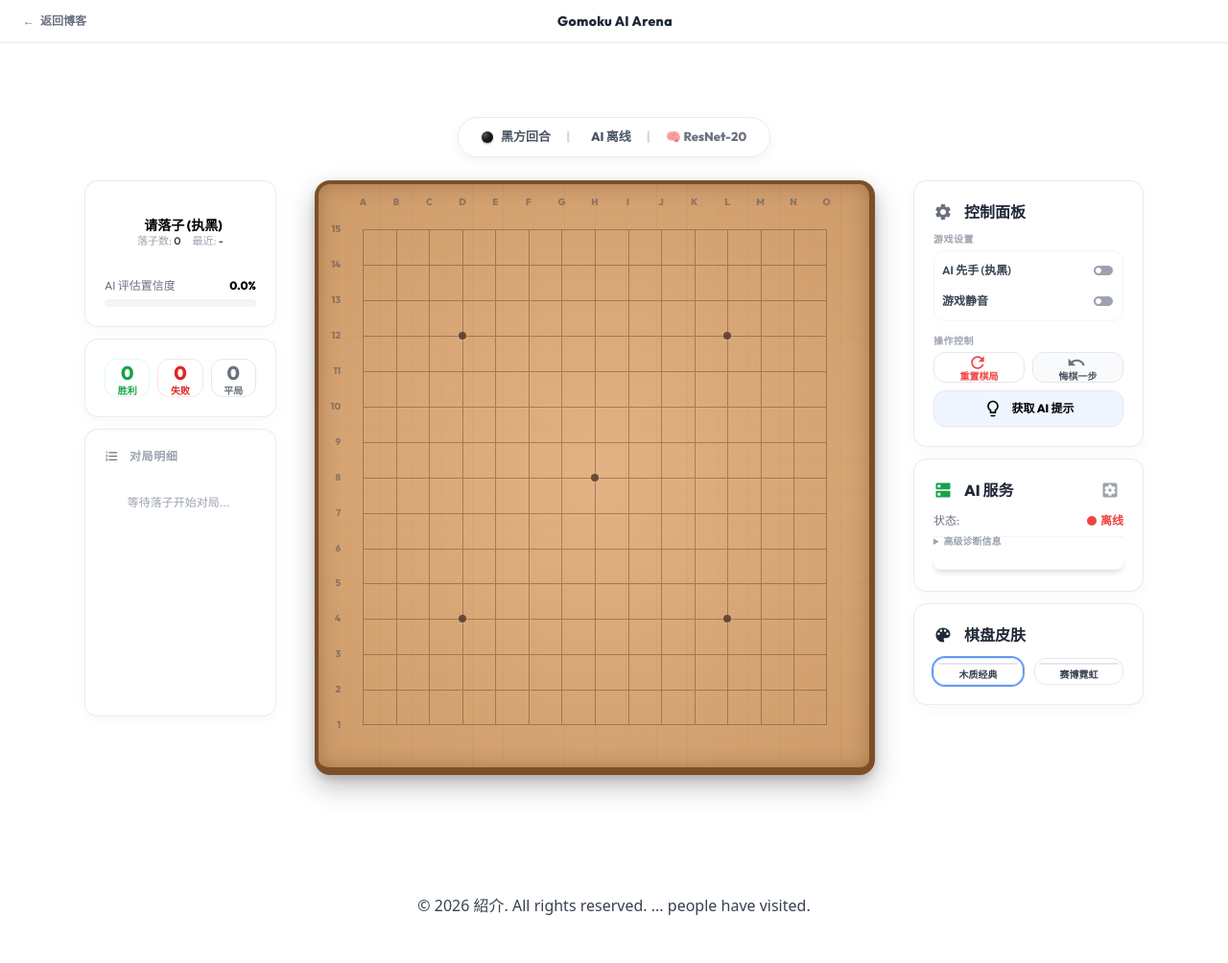
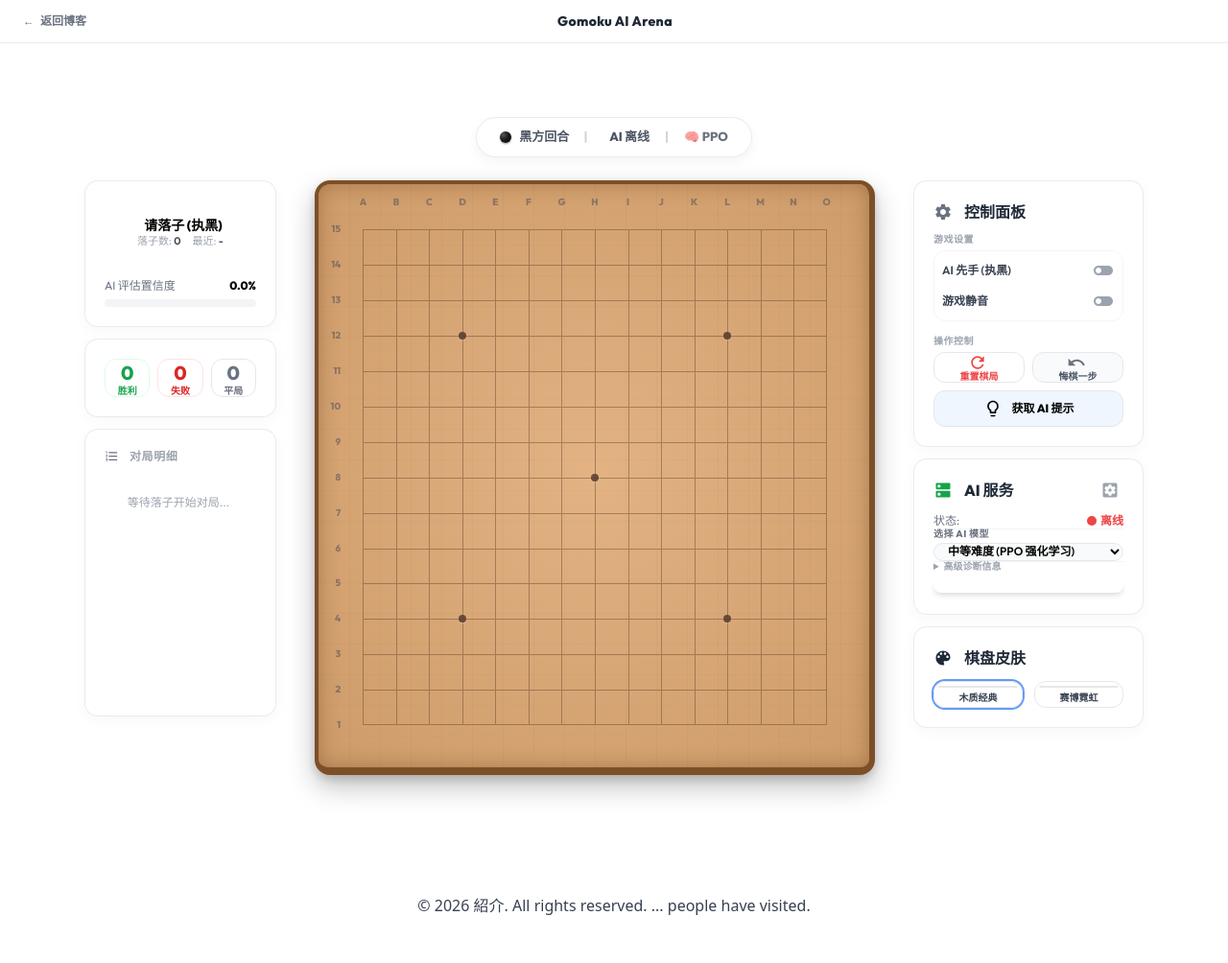
Before and after one commit to Vucius/Vucius.github.io, a Jekyll site: the page built from gomoku.html, in a window 1280 px wide. Shown: the whole page at 96% size. Built offline with Jekyll 4.4.1, drawn with Linux system fonts in a browser that asks for light colours; part of the change alters nothing that is shown.

Commit message:
add_model

```diff
--- a/gomoku.html
+++ b/gomoku.html
@@ -807,8 +807,8 @@ permalink: /gomoku/
                     <span class="w-2 h-2 rounded-full bg-red-500"></span> AI 离线
                 </span>
                 <span class="text-gray-300 dark:text-gray-600">|</span>
-                <span class="flex items-center gap-1.5 text-gray-500 dark:text-gray-400">
-                    🧠 ResNet-20
+                <span id="status-model" class="flex items-center gap-1.5 text-gray-500 dark:text-gray-400">
+                    🧠 PPO
                 </span>
             </div>
         </div>
@@ -988,18 +988,31 @@ permalink: /gomoku/
                         <span class="icon-svg text-base">{% include icons/settings-suggest.svg %}</span>
                     </button>
                 </h2>
-                <div class="space-y-2">
+                <div class="space-y-2.5">
                     <div class="flex items-center justify-between text-xs">
                         <span class="text-gray-500 dark:text-gray-400">状态:</span>
                         <span id="conn-status-badge" class="flex items-center gap-1.5 font-bold text-red-500">
                             <span class="w-2 h-2 rounded-full bg-red-500"></span> 离线
                         </span>
                     </div>
+
+                    <!-- Model Selector -->
+                    <div class="flex flex-col gap-1 text-xs border-t border-gray-100 dark:border-gray-800/40 pt-2.5">
+                        <span class="text-gray-500 dark:text-gray-400 font-bold uppercase tracking-wider text-[10px]">选择 AI 模型</span>
+                        <select id="model-select" class="w-full px-2.5 py-1.5 bg-gray-50 dark:bg-gray-900 border border-gray-200 dark:border-gray-700 rounded-xl focus:outline-none focus:ring-2 focus:ring-[#4F6EF7] dark:focus:ring-blue-500 dark:text-white font-semibold text-xs cursor-pointer">
+                            <option value="Medium-ppo">中等难度 (PPO 强化学习)</option>
+                            <option value="best_model">高强度 (ResNet-20 神经网络)</option>
+                            <option value="easy-iter">简单难度 (Easy-Iter 15x15)</option>
+                            <option value="Third-dqn">中等难度 (DQN 强化学习)</option>
+                            <option value="12.13best">经典 9x9 (AlphaZero 架构)</option>
+                        </select>
+                    </div>
+
                     <details class="text-[10px] text-gray-400 dark:text-gray-505 cursor-pointer pt-1 border-t border-gray-100 dark:border-gray-800/40">
                         <summary class="hover:text-gray-600 dark:hover:text-gray-300 transition-colors font-semibold">高级诊断信息</summary>
                         <div class="mt-1.5 space-y-1 font-mono text-[9px] break-all leading-tight bg-gray-50/50 dark:bg-gray-900/30 p-2 rounded-lg border border-gray-100/30 dark:border-gray-800/30">
                             <div id="current-endpoint-display">ENDPOINT: https://vukservices.vercel.app</div>
-                            <div>MODEL: ResNet-20</div>
+                            <div id="current-model-display">MODEL: PPO</div>
                         </div>
                     </details>
                     <button id="test-conn-btn" class="w-full py-1.5 bg-green-600 hover:bg-green-700 text-white text-xs font-bold rounded-xl transition-all shadow-md shadow-green-500/20">
@@ -1269,6 +1282,7 @@ permalink: /gomoku/
         lastMove: -1,
         aiFirst: false,
         theme: 'wood', // 'wood' or 'cyberpunk'
+        model: 'Medium-ppo', // 'Medium-ppo', 'best_model', 'easy-iter', 'Third-dqn', '12.13best'
         stats: {
             win: 0,
             lose: 0,
@@ -1283,6 +1297,9 @@ permalink: /gomoku/
     }
     if (localStorage.getItem('gomoku_theme')) {
         gameState.theme = localStorage.getItem('gomoku_theme');
+    }
+    if (localStorage.getItem('gomoku_model')) {
+        gameState.model = localStorage.getItem('gomoku_model');
     }
     if (localStorage.getItem('gomoku_stats')) {
         try {
@@ -1668,7 +1685,8 @@ permalink: /gomoku/
                 body: JSON.stringify({
                     board: board2D,
                     player: aiVal,
-                    step: gameState.history.length
+                    step: gameState.history.length,
+                    model: gameState.model
                 })
             });
 
@@ -2046,6 +2064,25 @@ permalink: /gomoku/
         updateConfidenceMeter(lastAIConfidence);
     }
 
+    function updateDiagnosisModelDisplay() {
+        const names = {
+            'best_model': 'ResNet-20',
+            '12.13best': 'AlphaZero 9x9',
+            'easy-iter': 'Easy-Iter',
+            'Medium-ppo': 'PPO',
+            'Third-dqn': 'DQN'
+        };
+        const display = names[gameState.model] || gameState.model;
+        const currentModelDisplay = document.getElementById('current-model-display');
+        if (currentModelDisplay) {
+            currentModelDisplay.innerText = `MODEL: ${display}`;
+        }
+        const statusModel = document.getElementById('status-model');
+        if (statusModel) {
+            statusModel.innerHTML = `🧠 ${display}`;
+        }
+    }
+
     // AI Hint Logic
     async function requestAIHint() {
         if (gameState.gameOver || gameState.isAIMoving) return;
@@ -2067,7 +2104,8 @@ permalink: /gomoku/
                 body: JSON.stringify({
                     board: board2D,
                     player: playerVal,
-                    step: gameState.history.length
+                    step: gameState.history.length,
+                    model: gameState.model
                 })
             });
 
@@ -2242,6 +2280,18 @@ permalink: /gomoku/
 
         document.getElementById('current-endpoint-display').innerText = `ENDPOINT: ${gameState.apiUrl}`;
 
+        // Bind model select listener
+        const modelSelect = document.getElementById('model-select');
+        if (modelSelect) {
+            modelSelect.value = gameState.model;
+            modelSelect.onchange = (e) => {
+                gameState.model = e.target.value;
+                localStorage.setItem('gomoku_model', e.target.value);
+                updateDiagnosisModelDisplay();
+            };
+        }
+        updateDiagnosisModelDisplay();
+
         drawGridLines();
         drawHoshi();
         initInteractionLayer();
```
